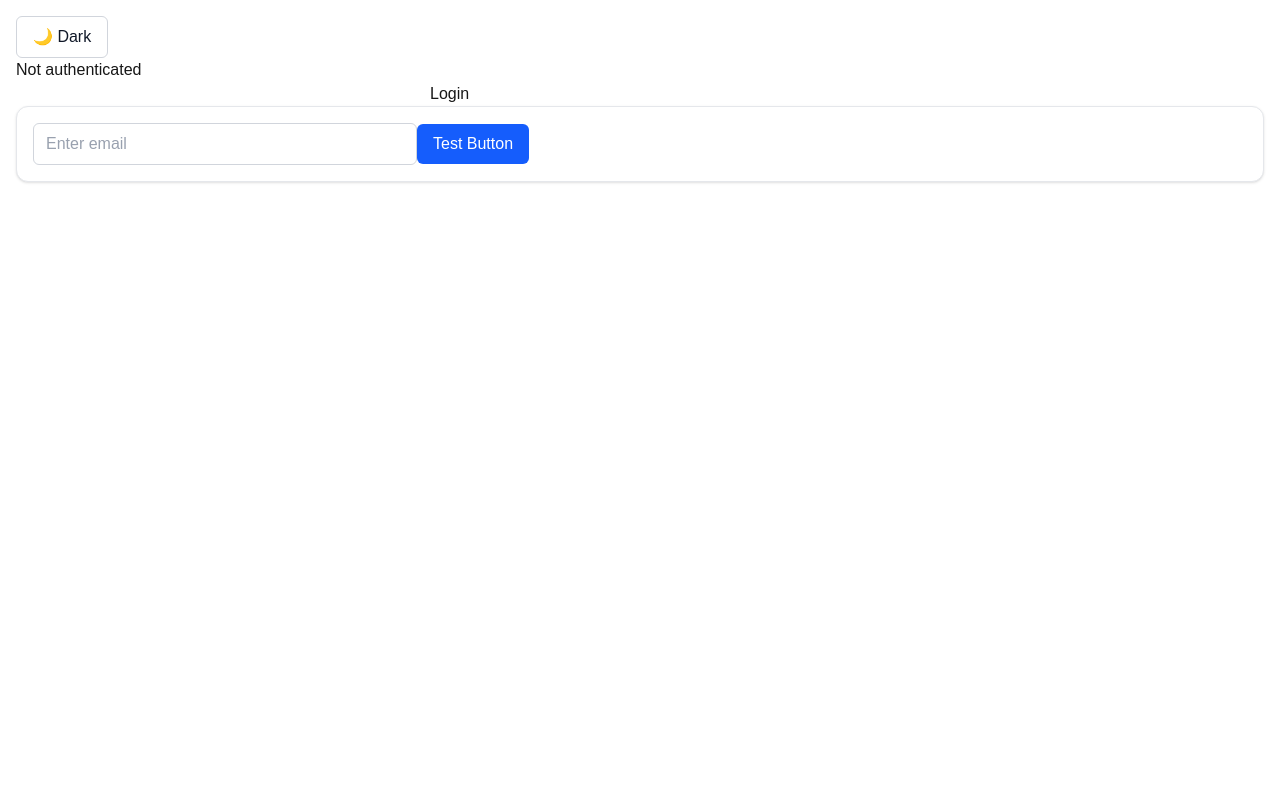
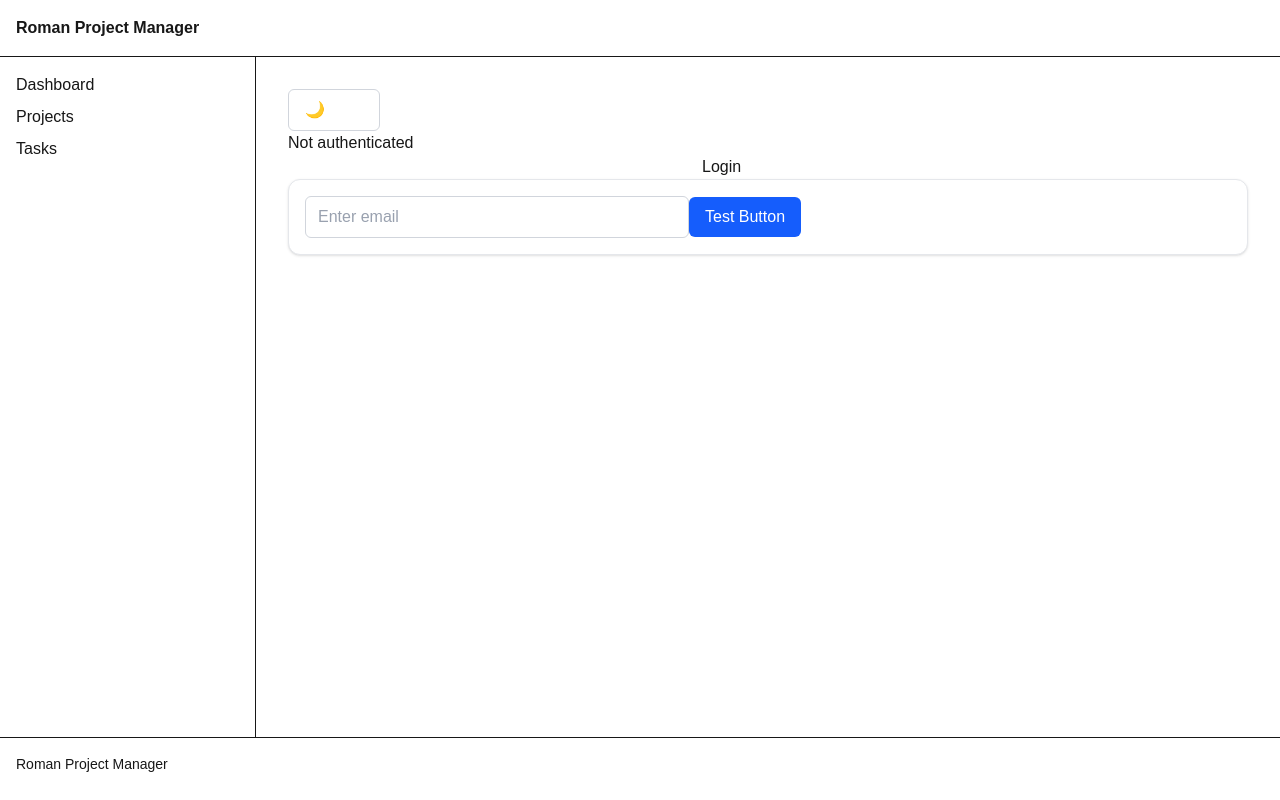
Before and after one commit to RomanFrontEndDeveloper/Roman_ProjectManager, a Next.js app in the folder apps/client/: page / in a window 1280 px wide. Built offline with nearby package versions, Linux system fonts and the light colour scheme; no server answers.

Commit message:
create Layout (Header, Sidebar, Footer)

```diff
--- a/apps/client/src/app/layout.tsx
+++ b/apps/client/src/app/layout.tsx
@@ -1,10 +1,10 @@
 import type { Metadata } from "next";
-
 import { Geist, Geist_Mono } from "next/font/google";
-
 import "./globals.css";
-
 import { Providers } from "./providers";
+import { Header } from "@/components/layout/Header";
+import { Sidebar } from "@/components/layout/Sidebar";
+import { Footer } from "@/components/layout/Footer";
 
 const geistSans = Geist({
   variable: "--font-geist-sans",
@@ -32,7 +32,15 @@ export default function RootLayout({
         className={`${geistSans.variable} ${geistMono.variable} antialiased`}
       >
         <Providers>
-          {children}
+          <Header />
+
+          <div className="flex min-h-[calc(100vh-120px)]">
+            <Sidebar />
+
+            <main className="flex-1 p-4">{children}</main>
+          </div>
+
+          <Footer />
         </Providers>
       </body>
     </html>
--- /dev/null
+++ b/apps/client/src/components/layout/Footer.tsx
@@ -0,0 +1,7 @@
+export function Footer() {
+  return (
+    <footer className="border-t p-4 text-sm">
+      <p>Roman Project Manager</p>
+    </footer>
+  );
+}
--- /dev/null
+++ b/apps/client/src/components/layout/Header.tsx
@@ -0,0 +1,7 @@
+export function Header() {
+  return (
+    <header className="border-b p-4">
+      <h1 className="font-semibold">Roman Project Manager</h1>
+    </header>
+  );
+}
--- /dev/null
+++ b/apps/client/src/components/layout/Sidebar.tsx
@@ -0,0 +1,11 @@
+export function Sidebar() {
+  return (
+    <aside className="w-64 border-r p-4">
+      <nav className="space-y-2">
+        <p>Dashboard</p>
+        <p>Projects</p>
+        <p>Tasks</p>
+      </nav>
+    </aside>
+  );
+}
--- a/apps/client/src/components/ui/ThemeToggle.tsx
+++ b/apps/client/src/components/ui/ThemeToggle.tsx
@@ -1,20 +1,20 @@
 "use client";
 
 import { useTheme } from "next-themes";
+
+import { Button } from "./Button";
 
 export function ThemeToggle() {
   const { theme, setTheme } = useTheme();
 
   return (
-    <button
+    <Button
       type="button"
       suppressHydrationWarning
-      onClick={() =>
-        setTheme(theme === "light" ? "dark" : "light")
-      }
-      className="rounded-md border border-gray-300 bg-white px-4 py-2 text-gray-900 transition hover:bg-gray-100 dark:border-gray-700 dark:bg-gray-800 dark:text-white dark:hover:bg-gray-700"
+      onClick={() => setTheme(theme === "light" ? "dark" : "light")}
+      className="border border-gray-300 bg-white text-gray-900 hover:bg-gray-100 dark:border-gray-700 dark:bg-gray-800 dark:text-white dark:hover:bg-gray-700"
     >
       {theme === "light" ? "🌙 Dark" : "☀️ Light"}
-    </button>
+    </Button>
   );
 }
--- a/apps/client/src/features/auth/components/LoginForm.tsx
+++ b/apps/client/src/features/auth/components/LoginForm.tsx
@@ -6,6 +6,7 @@ import { zodResolver } from "@hookform/resolvers/zod";
 import { loginSchema } from "../schemas/loginSchema";
 
 type LoginFormData = z.infer<typeof loginSchema>;
+// "Створи TypeScript-тип LoginFormData на основі Zod-схеми loginSchema."
 
 export function LoginForm() {
   const {
```
